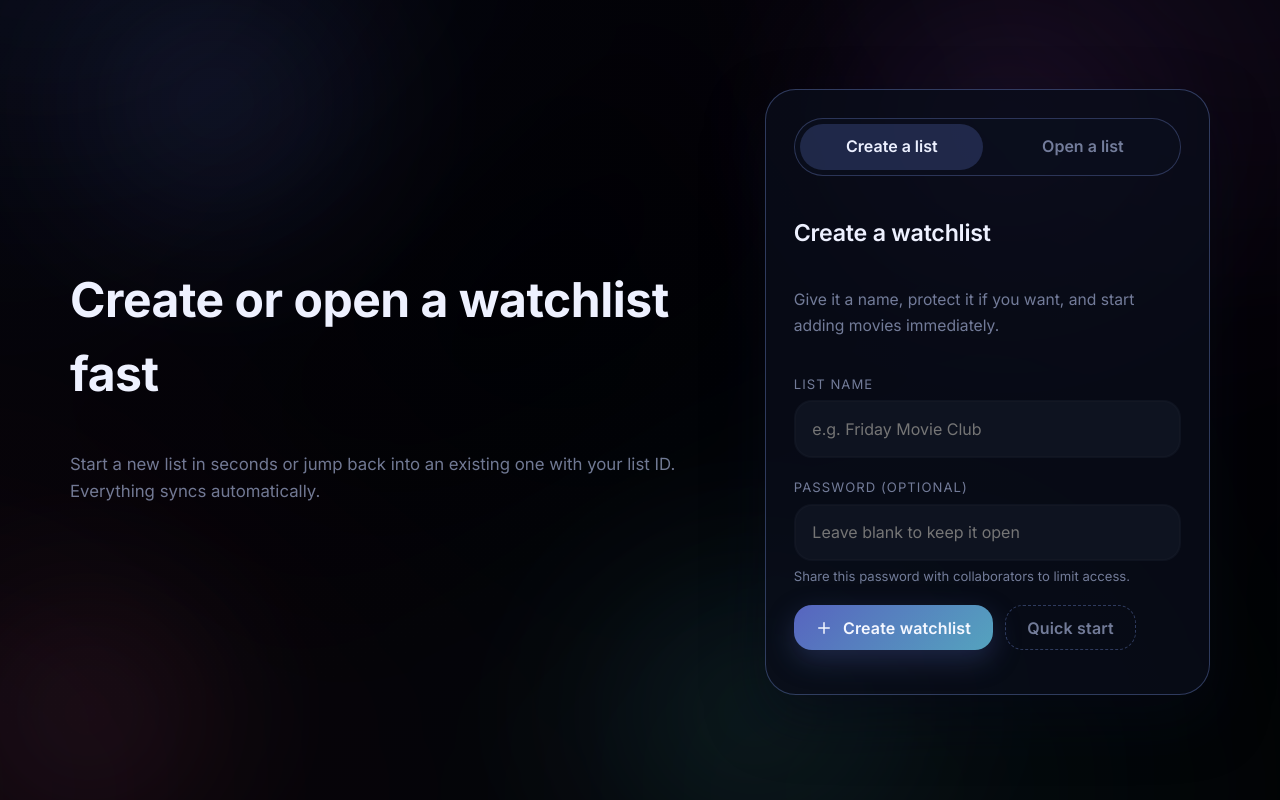
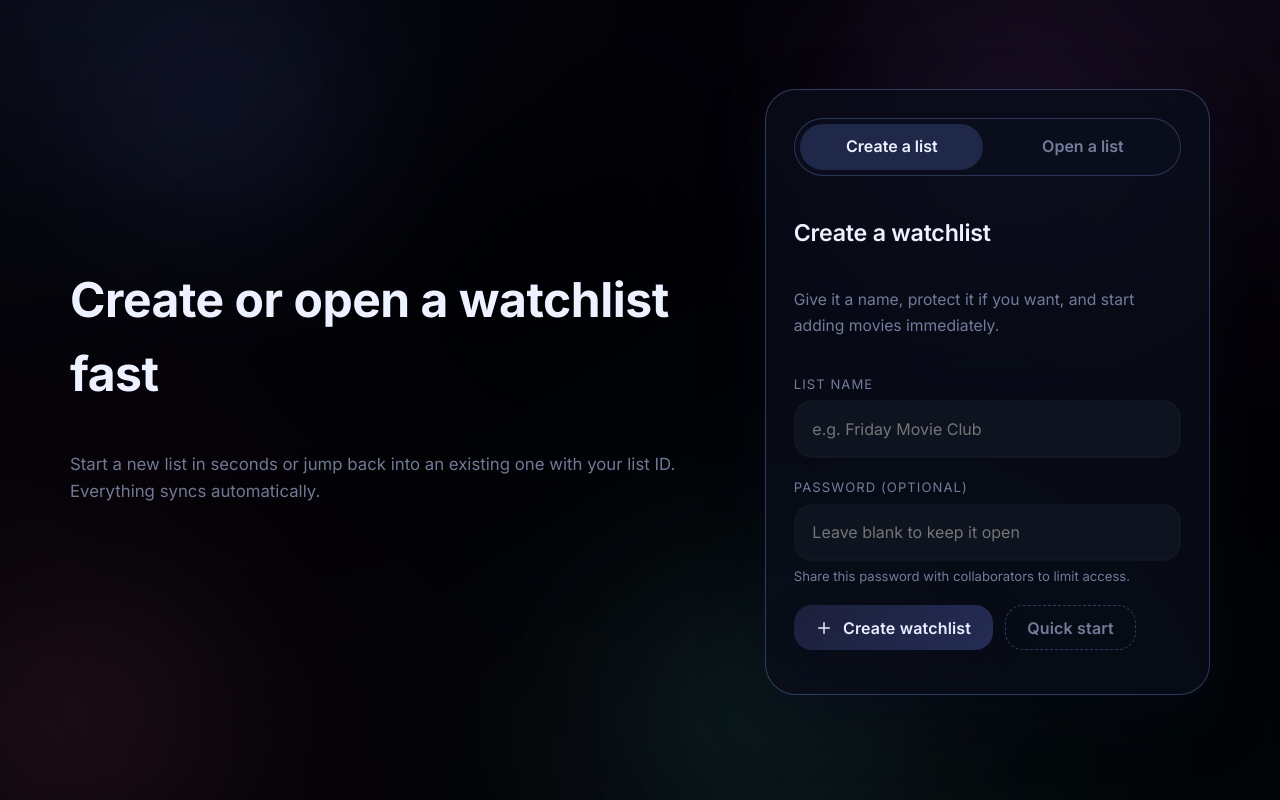
Before and after one commit to flxlehmann/watchlist, a Next.js app: page / in a window 1280 px wide. Built offline with nearby package versions, Linux system fonts and the light colour scheme.

Commit message:
Darken primary button

```diff
--- a/app/page.module.css
+++ b/app/page.module.css
@@ -309,14 +309,14 @@
 }
 
 .buttonPrimary {
-  background: linear-gradient(135deg, rgba(96, 110, 210, 0.9), rgba(98, 190, 220, 0.85));
-  color: #f4f7ff;
-  box-shadow: 0 10px 28px rgba(72, 88, 160, 0.35);
+  background: linear-gradient(135deg, rgba(28, 32, 60, 0.98), rgba(38, 46, 88, 0.95));
+  color: #e9edff;
+  box-shadow: 0 10px 28px rgba(10, 12, 24, 0.65);
 }
 
 .buttonPrimary:hover {
   transform: translateY(-1px);
-  box-shadow: 0 14px 38px rgba(72, 88, 160, 0.45);
+  box-shadow: 0 14px 38px rgba(10, 12, 24, 0.75);
 }
 
 .buttonSurface {
```
